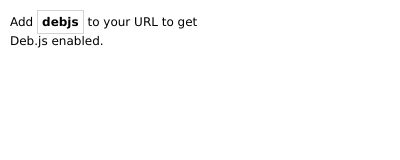
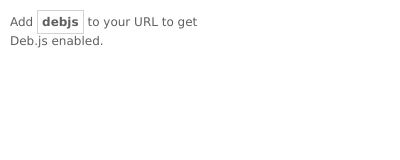
Before and after one commit to krasimir/deb.js, a browser extension: page chrome/popup.html in a window 400 px wide. Drawn offline with Linux system fonts and the light colour scheme.

Commit message:
line no. 13
one extra '#' was there ..

```diff
--- a/chrome/popup.html
+++ b/chrome/popup.html
@@ -10,7 +10,7 @@
 				font-family: Verdana;
 				margin: 0;
 				padding: 0;
-				color: ##5F5F5F;
+				color: #5F5F5F;
 			}
 			p {
 				margin: 0;
```
